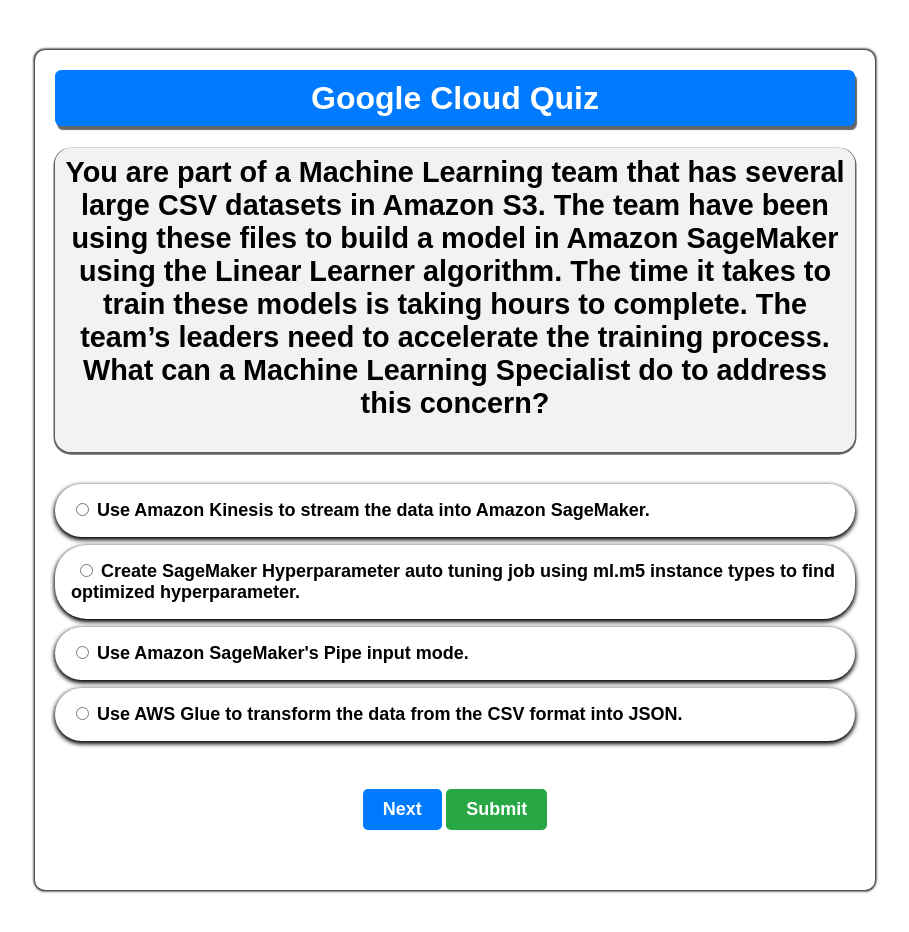
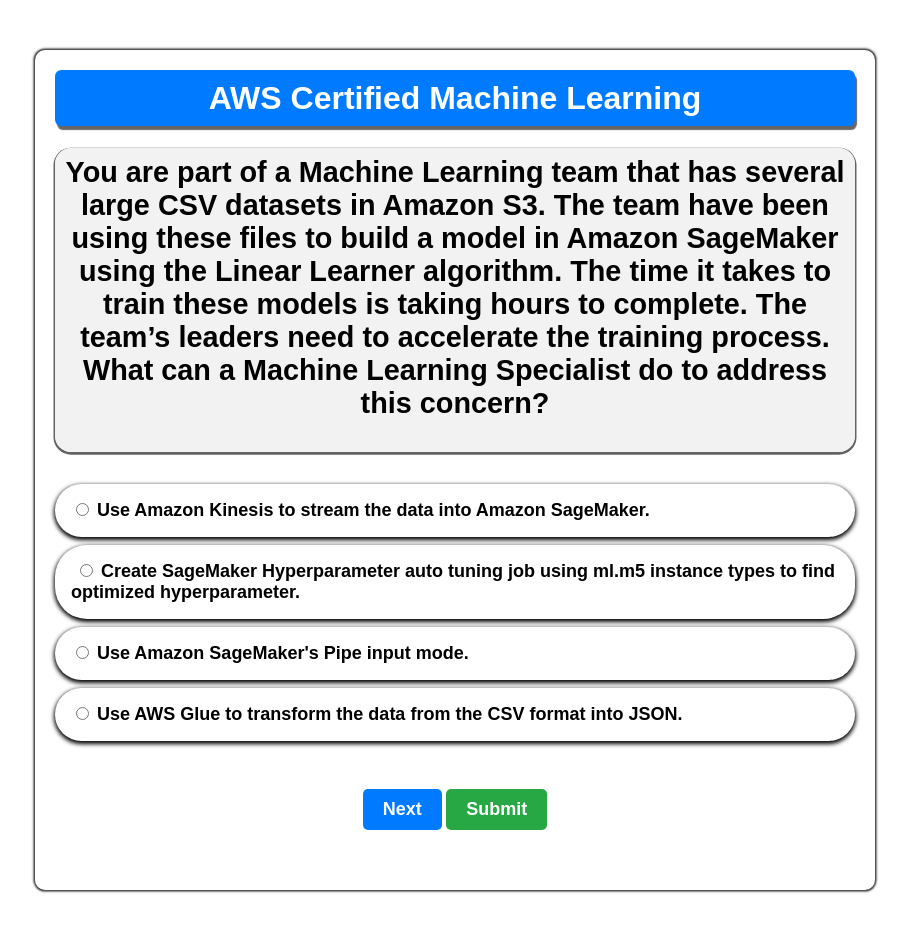
Before and after one commit to sumitk009/PNA, a plain HTML site: page index.html in a window 1280 px wide. Both pictures are taken after a click on the button "Start Quiz". Shown: the whole page, without its empty margins (185-1094 px from the left). Drawn offline with Linux system fonts and the light colour scheme.

Commit message:
Update index.html

```diff
--- a/index.html
+++ b/index.html
@@ -17,7 +17,7 @@
 
   <!-- Quiz Container -->
   <div class="container quiz-container">
-    <h1>Google Cloud Quiz</h1>
+    <h1>AWS Certified Machine Learning</h1>
     <div id="quiz"></div>
     <button onclick="nextQuestion()">Next</button>
     <button id="submit" onclick="submitQuiz()">Submit</button>
```
